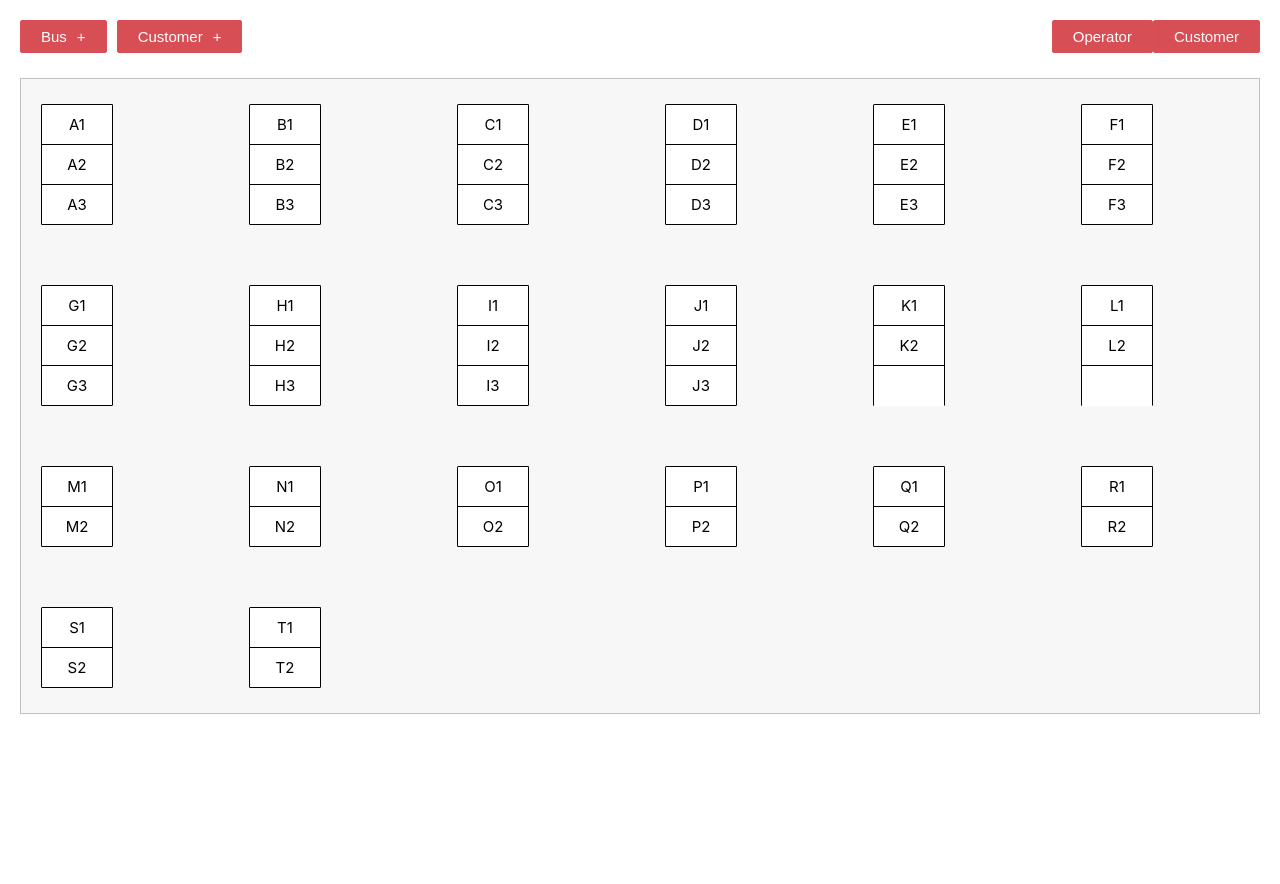
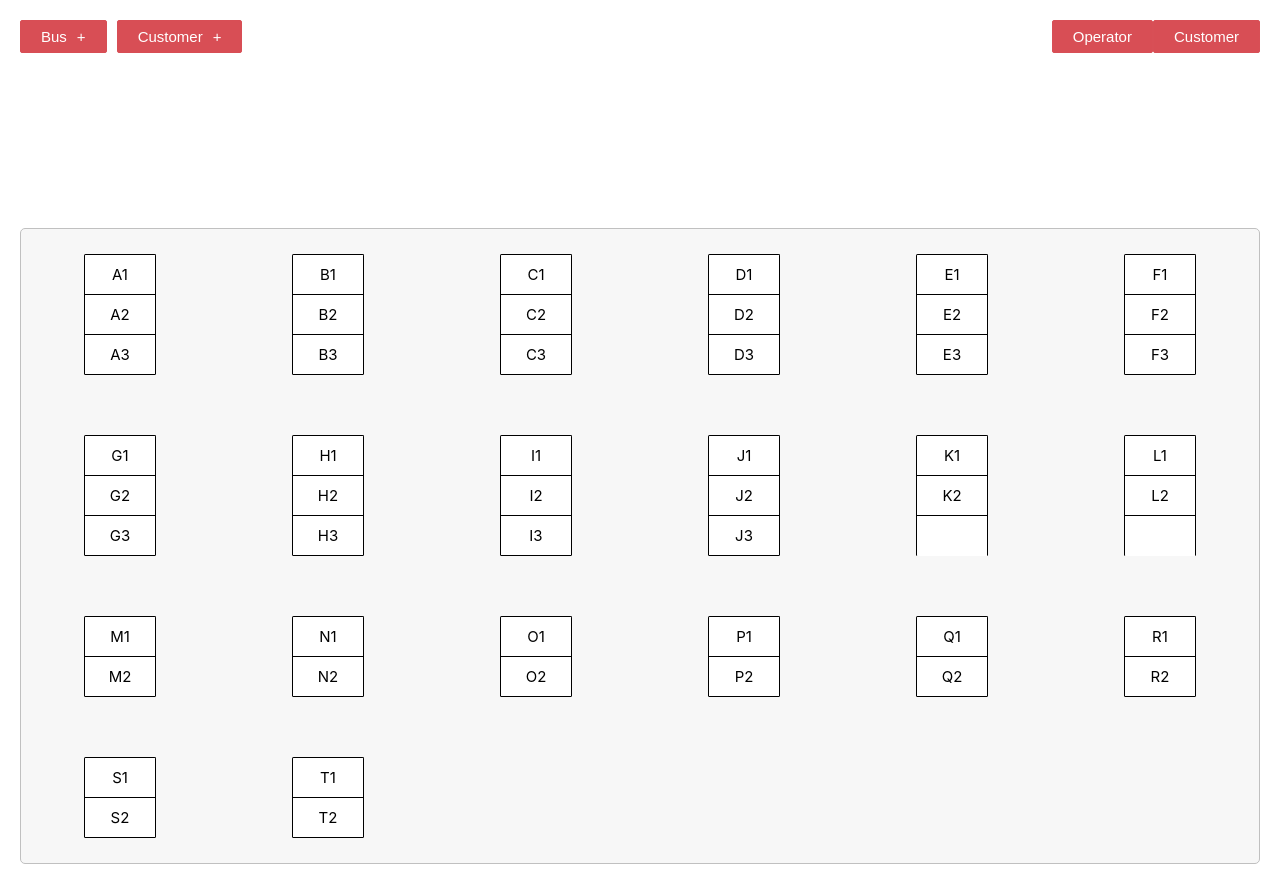
Before and after one commit to mitaliSurve/book-my-bus, a React (Create React App) app: page / in a window 1280 px wide. Before the commit the page ends 800 px from the top, so only its background shows below. Built offline with nearby package versions, Linux system fonts and the light colour scheme.

Commit message:
change web app title

```diff
--- a/public/index.html
+++ b/public/index.html
@@ -24,7 +24,7 @@
       work correctly both with client-side routing and a non-root public URL.
       Learn how to configure a non-root public URL by running `npm run build`.
     -->
-    <title>React App</title>
+    <title>Book My Bus</title>
   </head>
   <body>
     <noscript>You need to enable JavaScript to run this app.</noscript>
--- a/src/pages/dashboard/Dashboard.js
+++ b/src/pages/dashboard/Dashboard.js
@@ -28,6 +28,7 @@
   const handle = (s) => {
     console.log(s, "jhhhhhhhhhhhhhhhhhhg-----------------------");
   }
+
   return (
     <div className={style.root}>
       <div className={style.display_flex}>
--- a/src/pages/dashboard/dashboard.module.css
+++ b/src/pages/dashboard/dashboard.module.css
@@ -14,8 +14,7 @@
 }
 .container {
   /* background-color: #f7f7f7; */
-  margin: 25px 0px;
-  border: 5px;
+  margin-top: 175px;
   justify-content: center;
 }
 .grid_container {
@@ -24,7 +23,7 @@
   grid-gap: 10px;
   background-color: #f7f7f7;
   border: 1px solid silver;
-
+  border-radius: 5px;
   grid-template-columns: repeat(auto-fit, minmax(170px, 1fr));
 }
 
@@ -37,7 +36,7 @@
 .seat {
   width: 70px;
   border-radius: 1.5px;
-  margin: 25px 20px;
+  margin: 25px auto;
   border-top: 1px solid;
   border-left: 1px solid;
   border-right: 1px solid;
```
